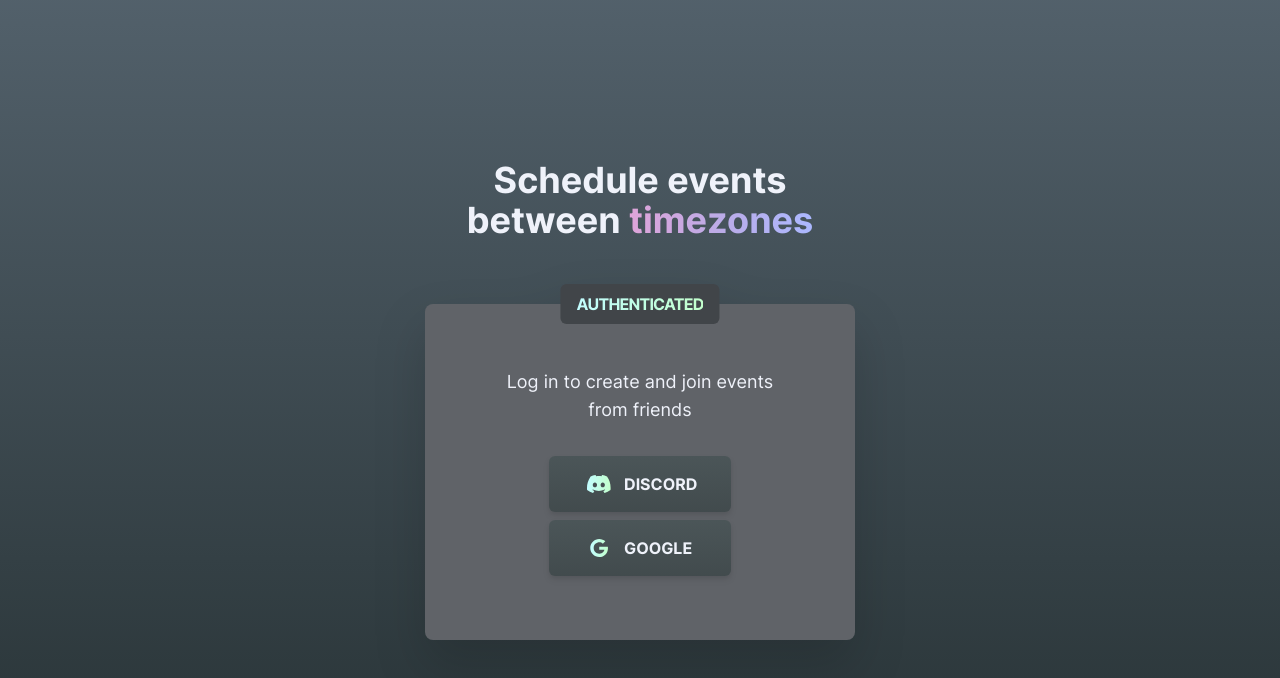
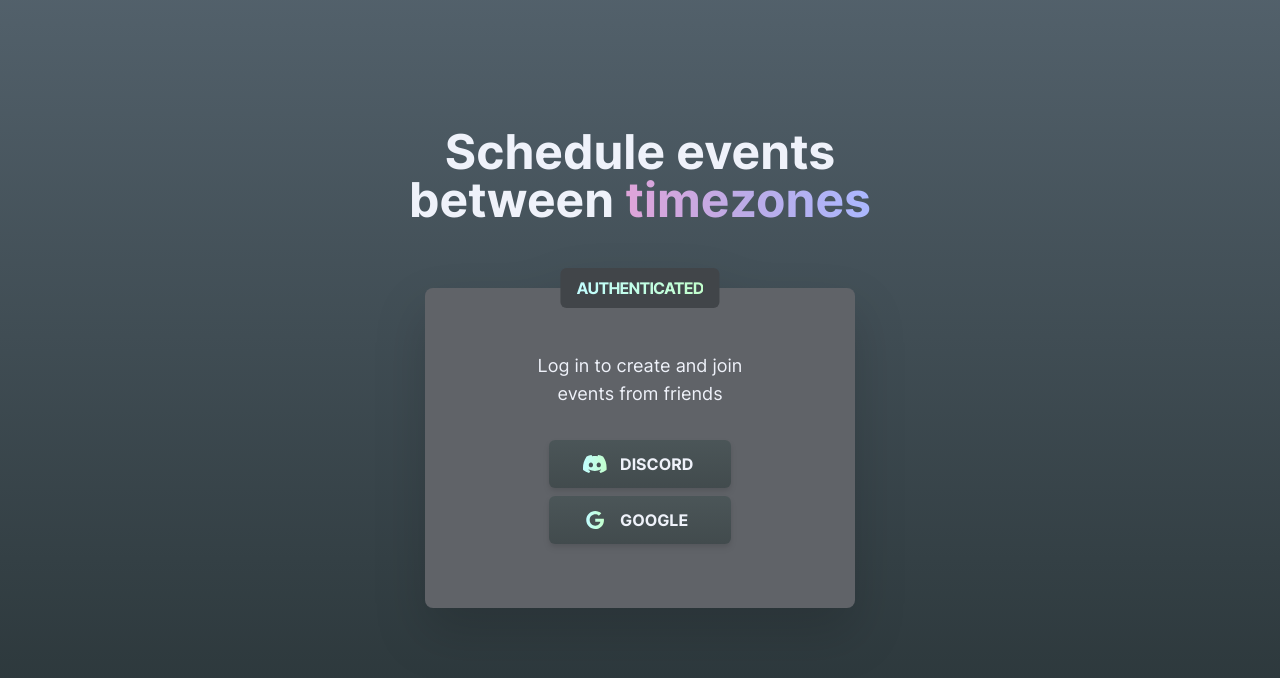
Before and after one commit to androso/timezoner-v2, a Next.js app: page /login in a window 1280 px wide. Shown: the top 678 px of the page. Built offline with nearby package versions, Linux system fonts and the light colour scheme.

Commit message:
adding transtitions to gradients

```diff
--- a/components/Layouts/PageWrapper.tsx
+++ b/components/Layouts/PageWrapper.tsx
@@ -2,7 +2,7 @@ import React from 'react'
 
 export default function PageWrapper({children}:any) {
   return (
-    <div className='page-wrapper bg-gradient-to-t from-gunMetal to-blackCoral h-screen text-whiteText1 font-sans font-normal'>
+    <div className='page-wrapper bg-gradient-to-t from-gunMetal to-blackCoral min-h-screen text-whiteText1 font-sans font-normal'>
       {children}
     </div>
   )
--- a/pages/login.tsx
+++ b/pages/login.tsx
@@ -3,19 +3,19 @@ import { DiscordSVG, GoogleSVG } from "../components/icons";
 
 export default function login() {
 	return (
-		<div className="h-full flex flex-col items-center mx-auto w-[85%]">
-			<h1 className="title mt-40 text-4xl text-center font-bold font-sans max-w-[370px]">
+		<div className="h-full flex flex-col items-center mx-auto w-[84%]">
+			<h1 className="title mt-40 text-4xl text-center font-bold font-sans max-w-[370px] lg:text-5xl lg:max-w-[480px] lg:mt-32">
 				Schedule events between{" "}
 				<span className="bg-gradient-to-r from-purpleGradientStart via-purpleGradientMid to-purpleGradientEnd text-transparent bg-clip-text">
 					timezones
 				</span>
 			</h1>
-			<div className="auth-container mt-16 bg-containerGray py-16 w-full max-w-[430px] px-16 rounded-lg relative text-center drop-shadow-2xl">
+			<div className="auth-container mt-16 bg-containerGray mix-blend-normal py-16 w-full max-w-[430px] px-16 rounded-lg relative text-center drop-shadow-2xl">
 
 				<div className="auth-label absolute -top-5 left-1/2 -translate-x-1/2 px-4 bg-darkLabel py-2 rounded-md ">
 					<p className="bg-gradient-to-r from-lightBlue to-lightGreen text-transparent bg-clip-text font-semibold tracking-tighter">AUTHENTICATED</p>
 				</div>
-				<p className="indications font-medium text-lg">
+				<p className="indications font-medium text-lg max-w-[225px] mx-auto">
 					Log in to create and join events from friends
 				</p>
 				<div className="flex flex-col items-center mt-8 mx-auto">
@@ -39,7 +39,7 @@ export default function login() {
 
 function LoginButton({ children }: any) {
 	return (
-		<button className="min-w-[180px] sm:min-w-[182px] py-4 px-8 flex items-center bg-gradient-to-t from-btnGradientBott to-btnGradientTop rounded-md mb-2 last:mb-0 drop-shadow-md">
+		<button className="gradient-transition min-w-[180px] sm:min-w-[182px] py-4 lg:py-3 px-8 lg:px-7 flex items-center bg-gradient-to-t from-btnGradientBott to-btnGradientTop rounded-md mb-2 last:mb-0 drop-shadow-md">
 			{children}
 		</button>
 	);
--- a/styles/globals.css
+++ b/styles/globals.css
@@ -79,3 +79,33 @@
 * {
 	box-sizing: border-box;
 }
+
+.gradient-transition {
+	background-image: linear-gradient(
+		to top,
+		hsl(192, 8%, 28%),
+		hsl(192, 8%, 32%)
+	  );
+	  z-index: 1;
+}
+.gradient-transition::before {
+	position: absolute;
+	content: "";
+	top: 0;
+	right: 0;
+	bottom: 0;
+	left: 0;
+	border-radius: 0.375rem;
+	background-color: #384042;
+	z-index: -1;
+	transition: opacity 0.20s linear, background-color .08s linear;
+	opacity: 0;
+}
+
+.gradient-transition:hover::before {
+	opacity: 1;
+}
+
+.gradient-transition:active::before {
+	background-color: #2C3334;
+}
```
